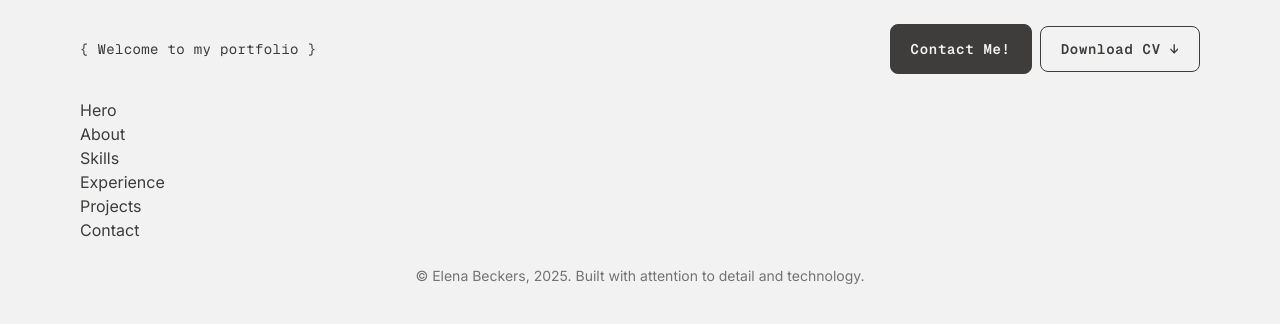
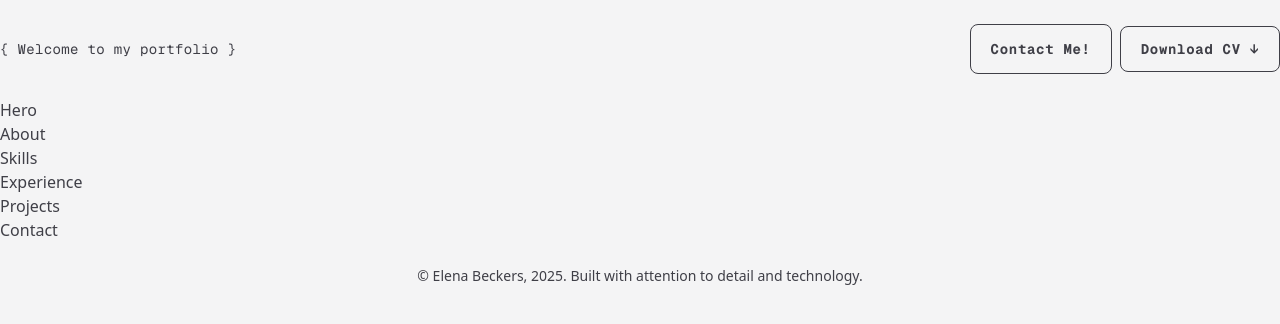
Before and after one commit to elenabeckers/portfolio, a Next.js app: page / in a window 1280 px wide. Shown: the top 324 px of the page. Built offline with nearby package versions, Linux system fonts and the light colour scheme.

Commit message:
chore(theme): clean up fonts, theme setup, and layout spacing (#9)

```diff
--- a/app/globals.css
+++ b/app/globals.css
@@ -1,21 +1,5 @@
 @import "tailwindcss";
 
-:root {
-  --background: #f2f2f2;
-  --foreground: #3e3d3c;
+@theme inline {
+  --font-geist-mono: var(--font-geist-mono);
 }
-
-@theme inline {
-  --color-background: var(--background);
-  --color-foreground: var(--foreground);
-  --font-geist-mono: var(--font-geist-mono);
-  --font-geist: var(--font-geist);
-  --font-inter: var(--font-inter);
-}
-
-@media (prefers-color-scheme: dark) {
-  :root {
-    --background: #3e3d3c;
-    --foreground: #f2f2f2;
-  }
-}
--- a/app/layout.tsx
+++ b/app/layout.tsx
@@ -1,31 +1,20 @@
 import type { Metadata } from "next";
-import { Geist_Mono, Geist, Inter } from "next/font/google";
+import { Geist_Mono } from "next/font/google";
 import "./globals.css";
 
+import Footer from "@/components/layout/Footer";
 import Header from "@/components/layout/Header";
-import Footer from "@/components/layout/Footer";
-
-const geist = Geist({
-  variable: "--font-geist",
-  display: "swap",
-  weight: ["400", "500", "600", "700", "800", "900"],
-});
 
 const geistMono = Geist_Mono({
   variable: "--font-geist-mono",
   display: "swap",
-  weight: ["400", "500", "600"],
-});
-
-const inter = Inter({
-  variable: "--font-inter",
-  display: "swap",
-  weight: ["400", "500", "600"],
+  weight: ["200", "300", "400", "500", "600", "700", "800", "900"],
 });
 
 export const metadata: Metadata = {
-  title: "Elena Beckers – Frontend Developer",
-  description: "Portfolio of frontend developer Elena Beckers",
+  title: "Elena Beckers | React & Next.js Frontend Engineer Portfolio",
+  description:
+    "Fast, scalable, and resilient web application development by Elena Beckers. Frontend Engineer specializing in React, Next.js, and superior user experience.",
 };
 
 export default function RootLayout({
@@ -36,10 +25,10 @@ export default function RootLayout({
   return (
     <html lang="en">
       <body
-        className={`${geistMono.variable} ${geist.variable} ${inter.variable} min-h-screen bg-background px-4 font-inter text-foreground sm:px-8 lg:px-20`}
+        className={`${geistMono.variable} min-h-screen bg-zinc-100 font-sans text-zinc-700 antialiased`}
       >
         <Header />
-        <main className="mx-auto">{children}</main>
+        <main>{children}</main>
         <Footer />
       </body>
     </html>
```
Also changed, not shown: app/page.tsx (+4 -4 lines).
